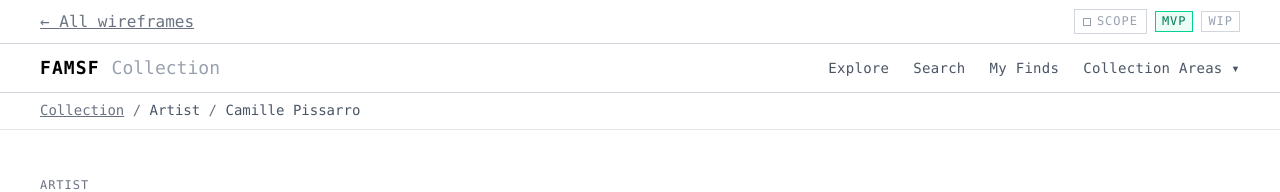
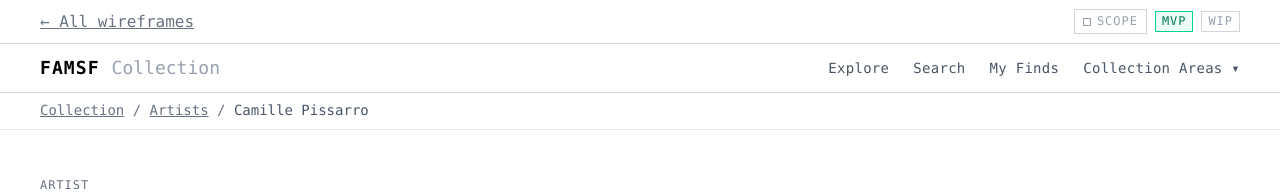
Before and after one commit to CogappLabs/famsf-wireframes, a Next.js app: page /artist-page in a window 1280 px wide. Shown: the top 192 px of the page. Built offline with nearby package versions, Linux system fonts and the light colour scheme.

Commit message:
Link artist-page breadcrumb back to /artist-search

```diff
--- a/src/app/(wireframes)/artist-page/page.tsx
+++ b/src/app/(wireframes)/artist-page/page.tsx
@@ -57,7 +57,7 @@ function ArtistPageContent() {
 								label: t("object.breadcrumbCollection"),
 								href: "/collection-landing",
 							},
-							{ label: t("artist.label") },
+							{ label: t("artistSearch.label"), href: "/artist-search" },
 							{ label: artist.name },
 						]}
 					/>
```
